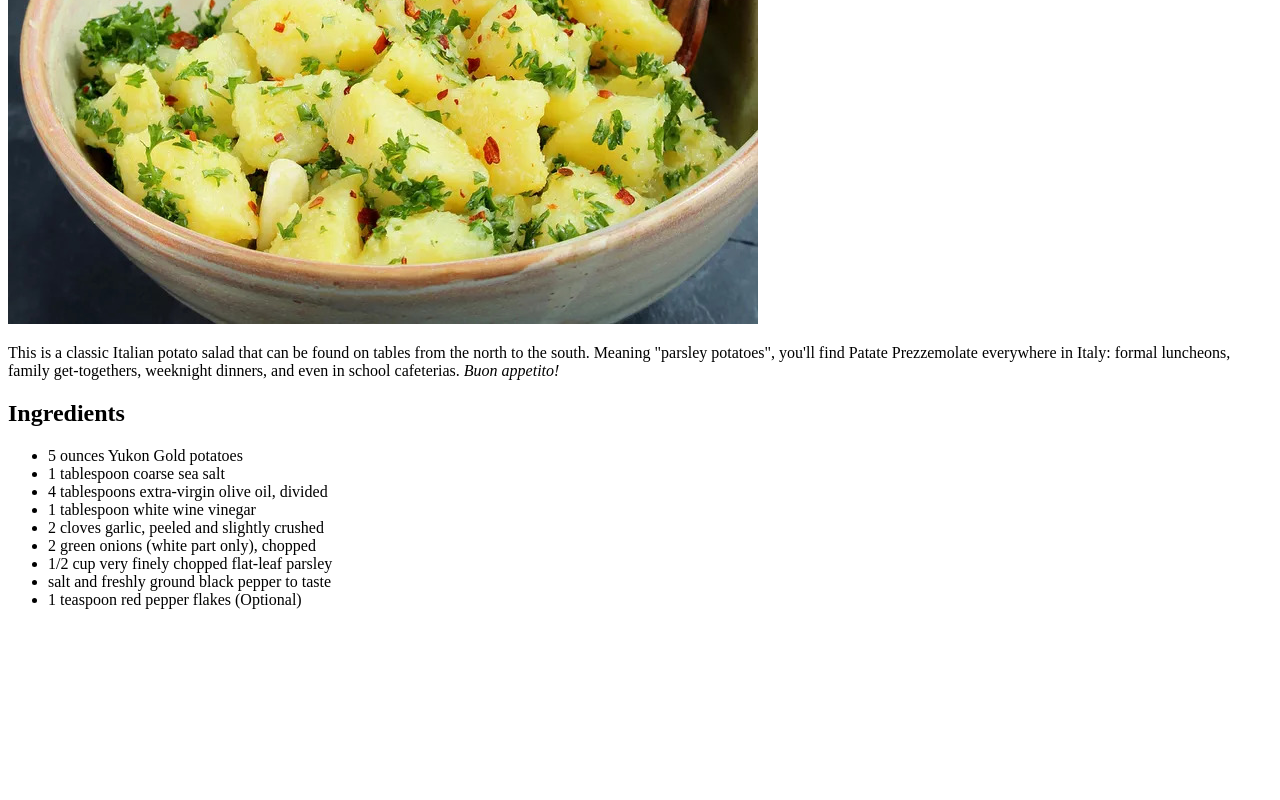
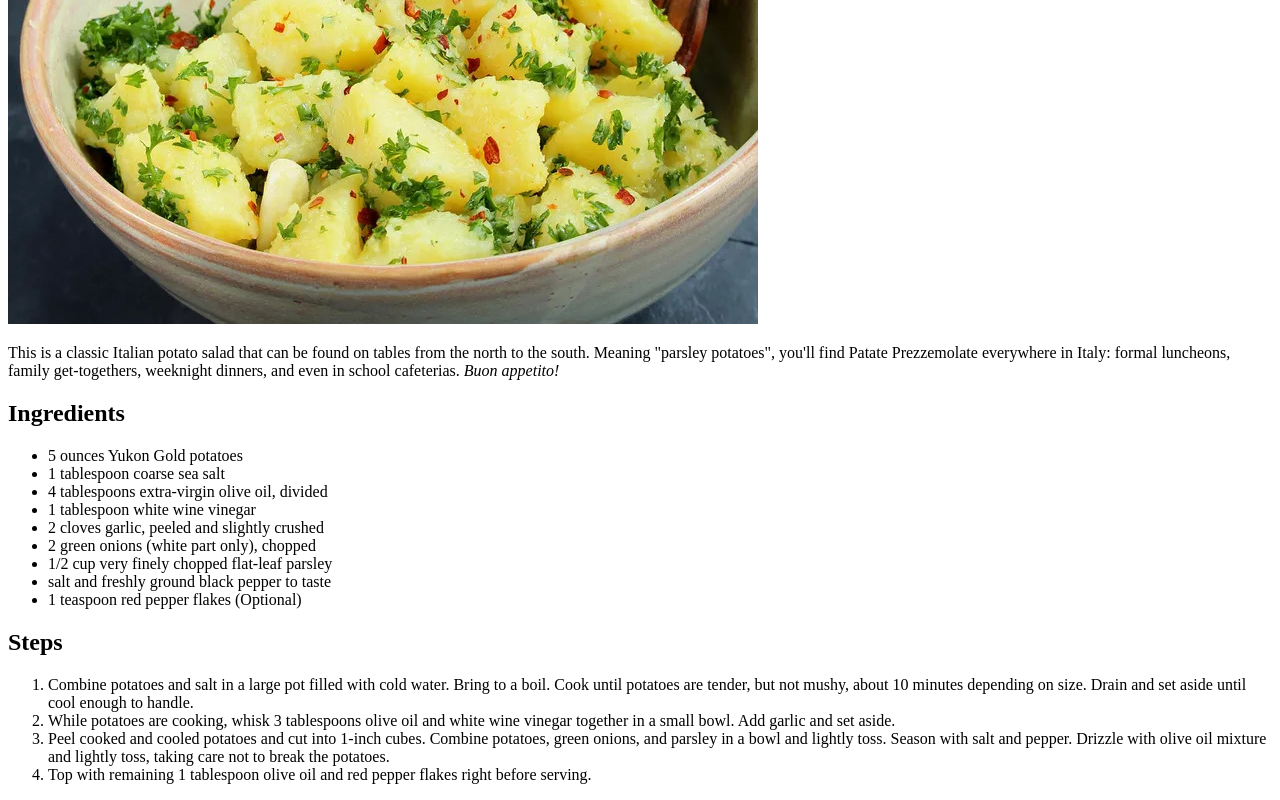
Before and after one commit to ImmaKarl/odin-recipes, a plain HTML site: page recipes/potatoes.html in a window 1280 px wide. Shown: the part 319-1119 px from the top of the page. Before the commit the page ends 944 px from the top, so only its background shows below. Drawn offline with Linux system fonts and the light colour scheme.

Commit message:
Added steps to make potato salad

```diff
--- a/recipes/potatoes.html
+++ b/recipes/potatoes.html
@@ -1,5 +1,7 @@
 <!DOCTYPE html>
+
 <html lang="en">
+
     <head>
         <meta charset="UTF-8">
         <title>Potato Salad</title>
@@ -10,6 +12,7 @@
         <p>This is a classic Italian potato salad that can be found on tables from the north to the south. Meaning "parsley potatoes",
             you'll find Patate Prezzemolate everywhere in Italy: formal luncheons, family get-togethers, weeknight dinners, and even in
             school cafeterias. <em>Buon appetito!</em></p>
+
         <h2>Ingredients</h2>
         <ul>
             <li>5 ounces Yukon Gold potatoes</li>
@@ -21,8 +24,20 @@
             <li>1/2 cup very finely chopped flat-leaf parsley</li>
             <li>salt and freshly ground black pepper to taste</li>
             <li>1 teaspoon red pepper flakes (Optional)</li>
+        </ul>
 
+        <h2>Steps</h2>
+        <ol>
+            <li>Combine potatoes and salt in a large pot filled with cold water. Bring to a boil. Cook until potatoes are tender,
+                but not mushy, about 10 minutes depending on size. Drain and set aside until cool enough to handle.</li>
+            <li>While potatoes are cooking, whisk 3 tablespoons olive oil and white wine vinegar together in a small bowl.
+                Add garlic and set aside.</li>
+            <li>Peel cooked and cooled potatoes and cut into 1-inch cubes. Combine potatoes, green onions, and parsley in a bowl
+                and lightly toss. Season with salt and pepper. Drizzle with olive oil mixture and lightly toss, taking care not to
+                break the potatoes.</li>
+            <li>Top with remaining 1 tablespoon olive oil and red pepper flakes right before serving.</li>
+        </ol>
 
-        </ul>
     </body>
+
 </html>
```
